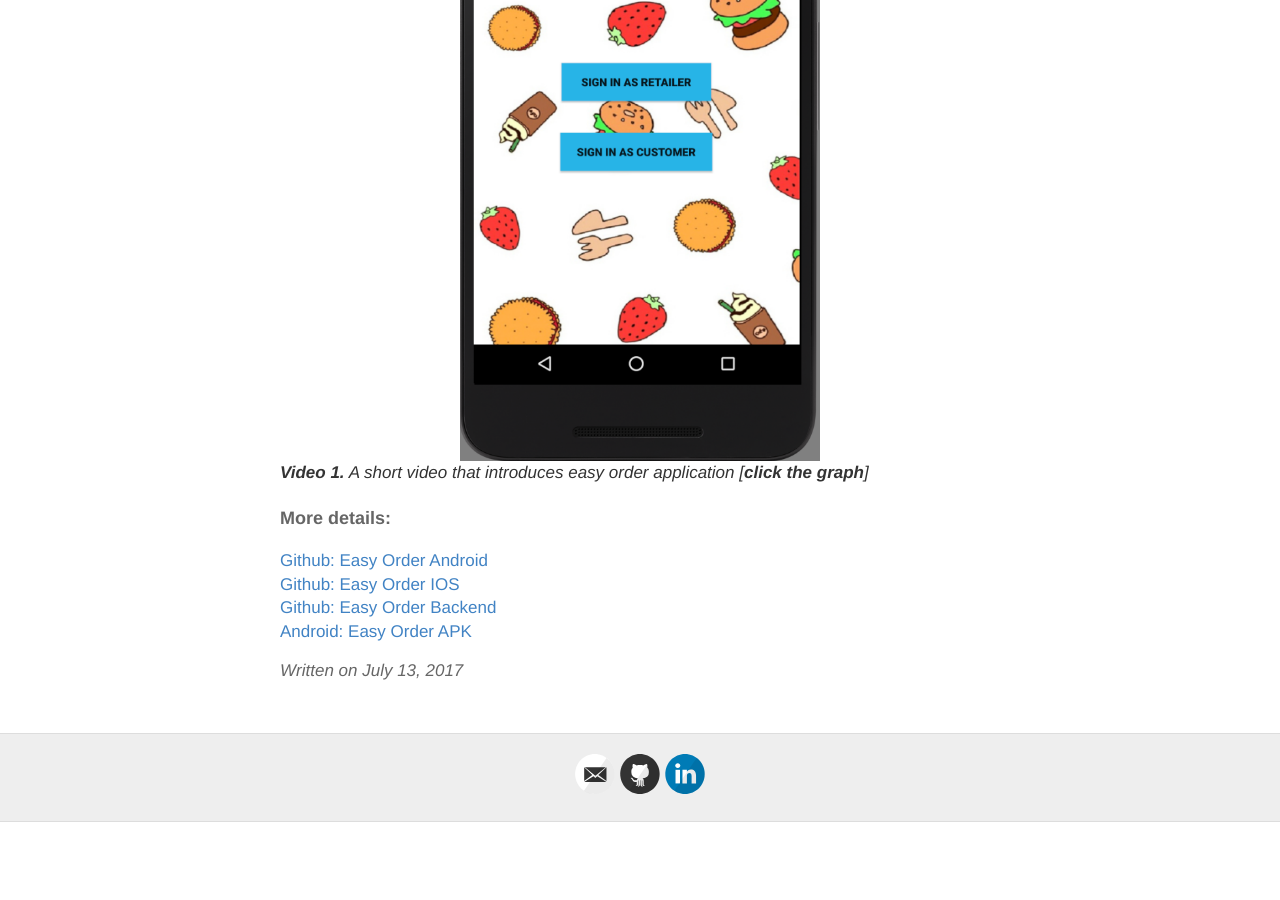
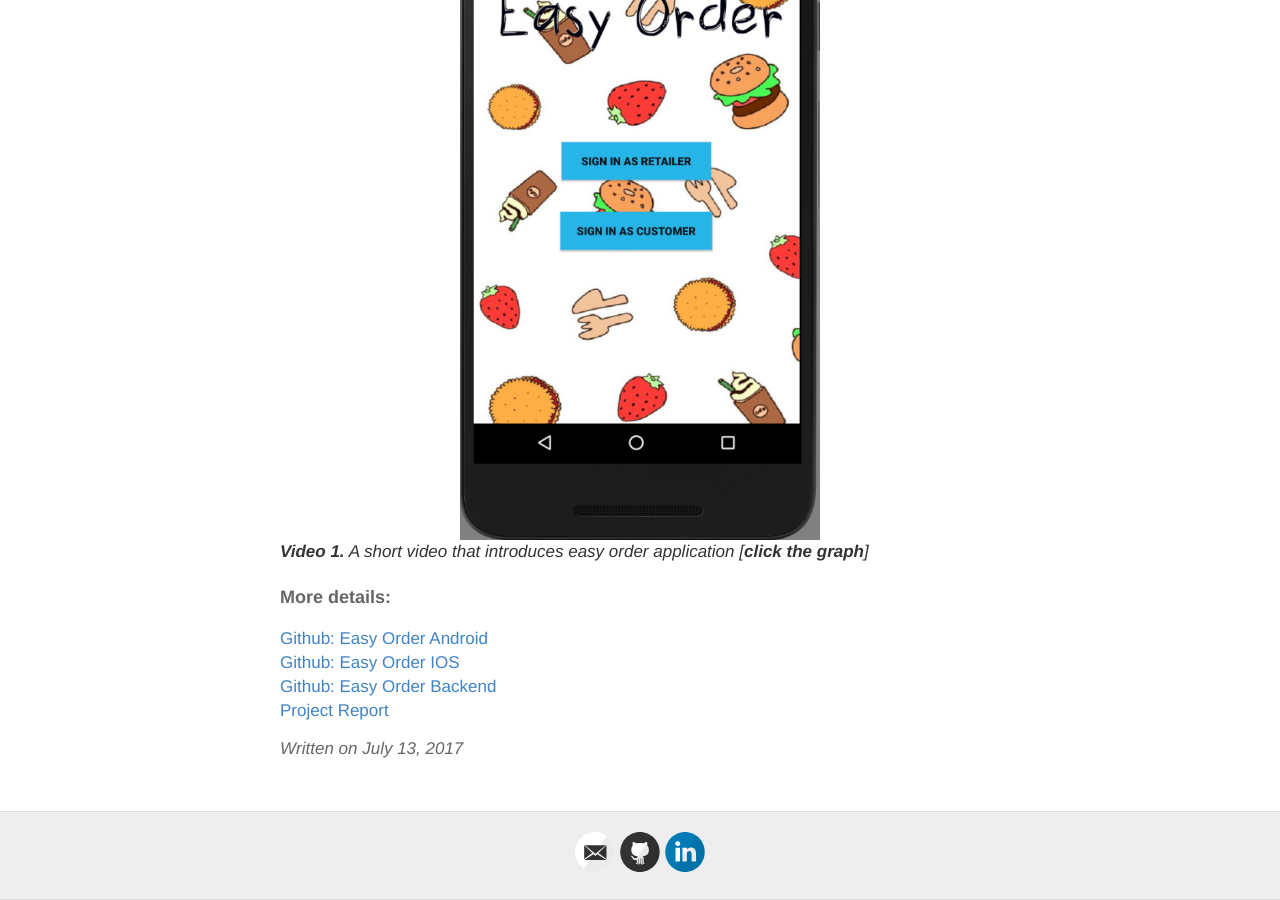
Before and after one commit to louis-xu-ustc/louis-xu-ustc.github.io, a Jekyll site: the page built from _posts/2017-07-13-easyorder.md, in a window 1280 px wide and 900 px high, scrolled down 2300 px. Built offline with Jekyll 4.4.1, drawn with Linux system fonts in a browser that asks for light colours; comment, search, counter and statistics services are not loaded; before the commit the page ends 3122 px from its top, so only the background shows below that.

Commit message:
[yunpengx] update easyorder

```diff
--- a/_posts/2017-07-13-easyorder.md
+++ b/_posts/2017-07-13-easyorder.md
@@ -55,4 +55,4 @@
 [Github: Easy Order Android](https://github.com/louis-xu-ustc/EasyOrder_Android)
 [Github: Easy Order IOS](https://github.com/louis-xu-ustc/EasyOrder_IOS)
 [Github: Easy Order Backend](https://github.com/louis-xu-ustc/EasyOrder_Backend)
-[Android: Easy Order APK](https://github.com/louis-xu-ustc/EasyOrder_Android/blob/master/EasyOrder_Android/app/build/outputs/apk/app-debug.apk)
+[Project Report](https://docs.google.com/document/d/1I-aqrC58YsMQx_7B4pwrcKylsRBUufK6mL-r28VJwsY/edit?usp=sharing)
```
Also changed, not shown: images/20170713/easyOrderArchitecture.png.
